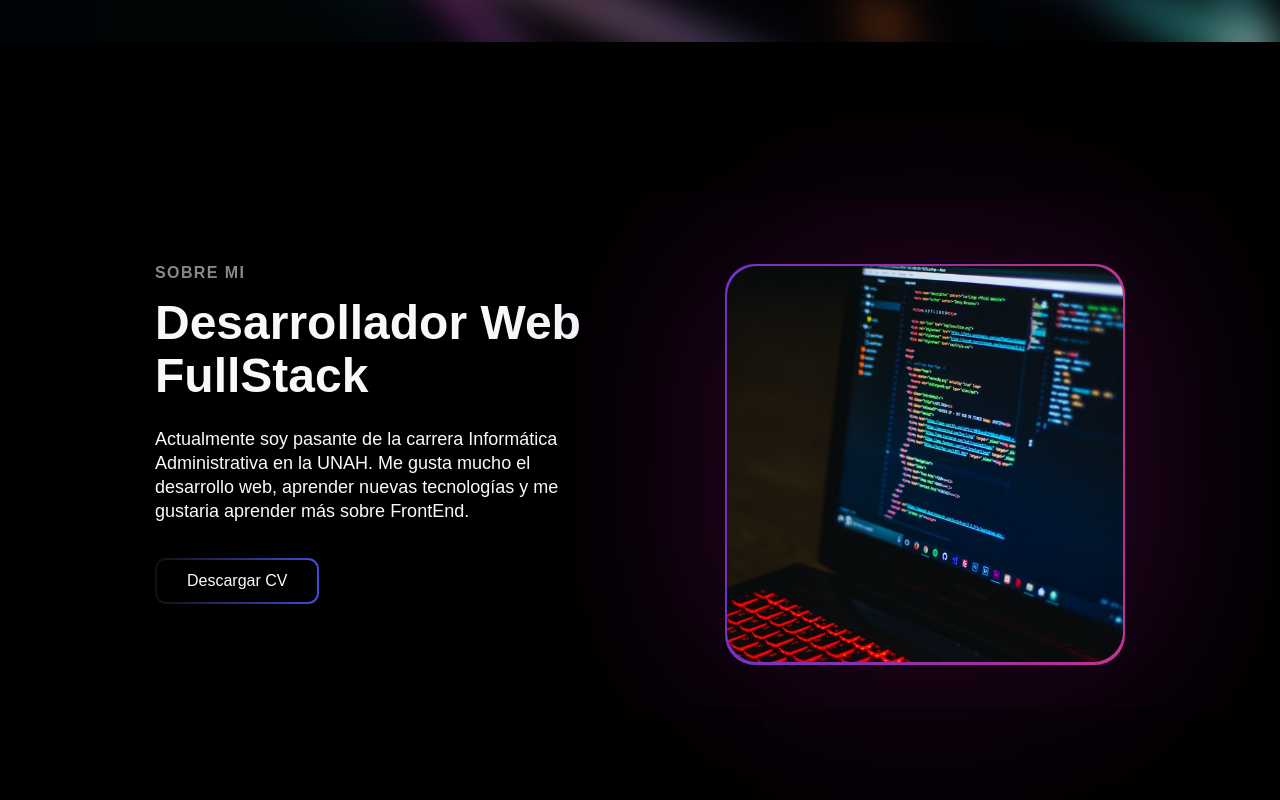
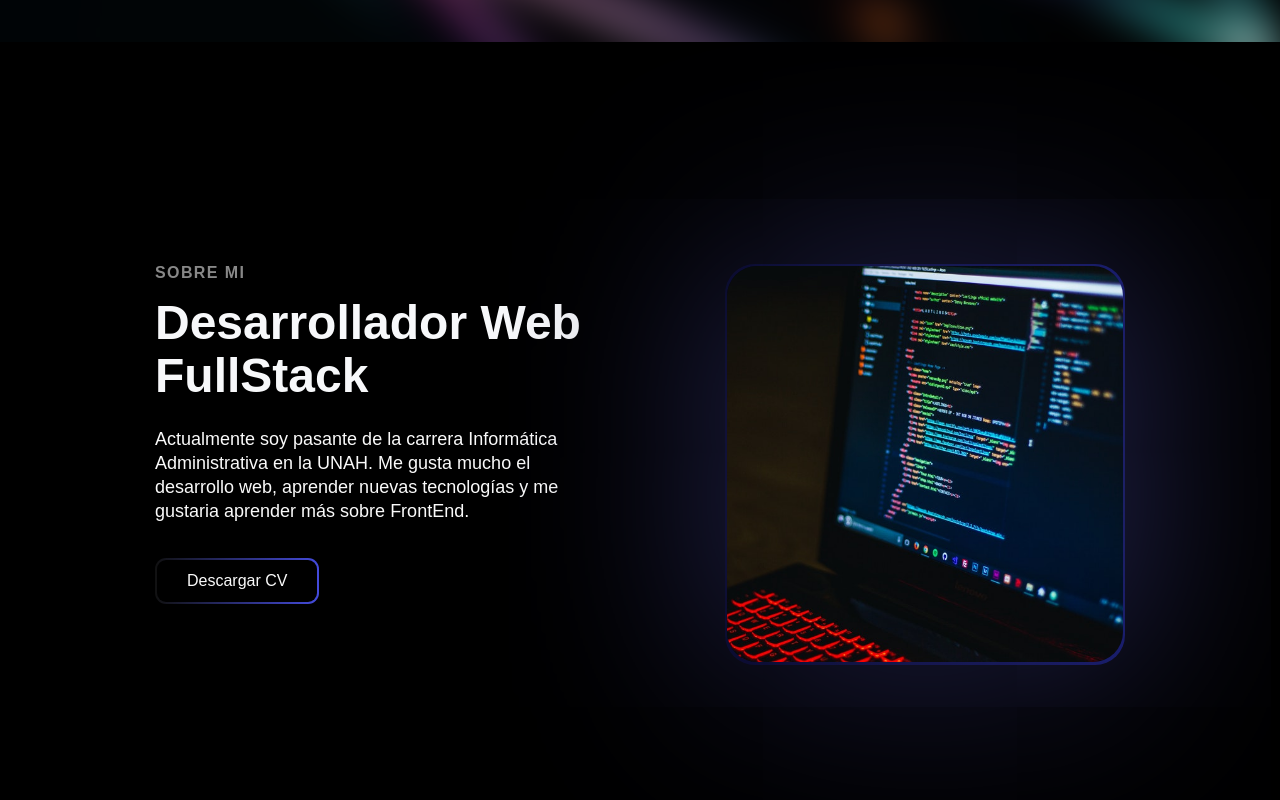
Before and after one commit to JeralPineda/portfolio, a React (Create React App) app: page / in a window 1280 px wide. Shown: the part 818-1618 px from the top of the page. Built offline with nearby package versions, Linux system fonts and the light colour scheme; a web font is replaced by a local one; what assets would draw is missing.

Commit message:
Actualizando el color del borde de la imagen

```diff
--- a/src/components/web/InfoSection/InfoElements.js
+++ b/src/components/web/InfoSection/InfoElements.js
@@ -90,7 +90,8 @@ export const ImgWrap = styled.div`
    max-width: 40rem;
    height: 100%;
    position: relative;
-   background: linear-gradient(to right, #743ad5, #d53a9d);
+   background: linear-gradient(to right, #020323, #151a77);
+
    padding: 2px 2px 1px 2px;
    border-radius: 30px;
 `;
@@ -99,7 +100,7 @@ export const Img = styled.img`
    width: 100%;
    border-radius: 30px;
 
-   box-shadow: 2px -1px 209px 8px rgba(110, 14, 99, 0.5);
-   -webkit-box-shadow: 2px -1px 209px 8px rgba(110, 14, 99, 0.5);
-   -moz-box-shadow: 2px -1px 209px 8px rgba(110, 14, 99, 0.5);
+   box-shadow: 2px -1px 209px 8px #262756;
+   -webkit-box-shadow: 2px -1px 209px 8px #262756;
+   -moz-box-shadow: 2px -1px 209px 8px #262756;
 `;
```
